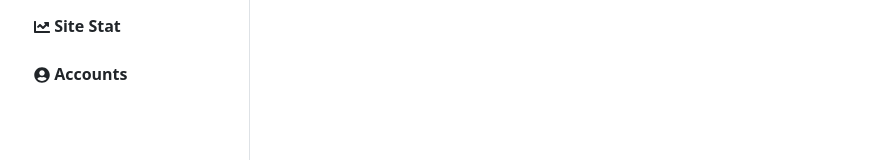
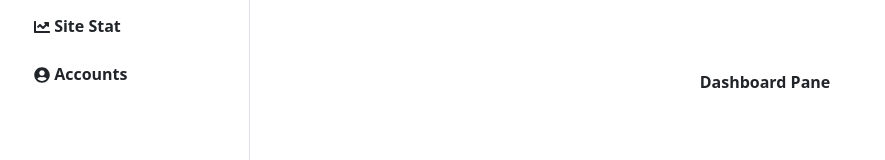
Before and after one commit to jess-bugs/accolade, a React (Vite) app: page /dash/1 in a window 1280 px wide. Shown: the part 318-478 px from the top of the page, without its empty margins (0-885 px from the left). Built offline with nearby package versions, Linux system fonts and the light colour scheme.

Commit message:
adds panes to sidebar

```diff
--- a/src/components/SidebarItems.jsx
+++ b/src/components/SidebarItems.jsx
@@ -16,6 +16,7 @@ const SidebarItems = () => {
   const dir_path = useLocation();
   const [activeLink, setActiveLink] = useState("/dashboard");
 
+  console.log('Path: ' + dir_path.pathname)
 
   return (
     <>
--- a/src/pages/Dashboard.jsx
+++ b/src/pages/Dashboard.jsx
@@ -4,9 +4,15 @@ import Sidebar from '../components/Sidebar'
 import SidebarItems from '../components/SidebarItems'
 import WorkspaceLogo from '../components/WorkspaceLogo'
 import Content from '../components/Content'
-import Portals from './Portals'
 import ProfilePic from '../assets/images/JessB.jpg';
 import NavBarBottom from '../components/NavBarBottom'
+
+
+// Content Panes
+import DashboardPane from '../panes/DashboardPane'
+import Portals from '../panes/Portals'
+import SiteStat from '../panes/SiteStat'
+import Accounts from '../panes/Accounts'
 
 const Dashboard = () => {
 
@@ -24,9 +30,19 @@ const Dashboard = () => {
 
             <Content>
 
-                {page === 'portal' && (
-                    <Portals />
-                )}
+                {
+                // dashboard pane
+                page === 'dashboard' ? <DashboardPane /> :
+
+                page === 'portal' ? <Portals /> :
+
+                page === 'site-stat' ? <SiteStat /> :
+
+                page === 'accounts' ? <Accounts /> :
+
+                <DashboardPane />
+
+                }
 
 
             </Content>
--- a/src/pages/Portals.jsx
+++ /dev/null
@@ -1,17 +0,0 @@
-import React from 'react'
-import Sidebar from '../components/Sidebar'
-import SidebarItems from '../components/SidebarItems'
-import WorkspaceLogo from '../components/WorkspaceLogo'
-
-const Portals = () => {
-
-
-
-  return (
-    <>
-      <div className="fw-bold text-center my-auto">Hi, I am Portals!</div>
-    </>
-  )
-}
-
-export default Portals
--- /dev/null
+++ b/src/panes/Accounts.jsx
@@ -0,0 +1,11 @@
+import React from 'react'
+
+const Accounts = () => {
+    return (
+        <div className="my-auto text-center fw-bold">
+            Accounts Pane
+        </div>
+    )
+}
+
+export default Accounts
--- /dev/null
+++ b/src/panes/DashboardPane.jsx
@@ -0,0 +1,11 @@
+import React from 'react'
+
+const DashboardPane = () => {
+    return (
+        <div className="my-auto text-center fw-bold">
+            Dashboard Pane
+        </div>
+    )
+}
+
+export default DashboardPane
--- /dev/null
+++ b/src/panes/Portals.jsx
@@ -0,0 +1,11 @@
+import React from 'react'
+
+const Portals = () => {
+    return (
+        <div className="my-auto text-center fw-bold">
+            Portals
+        </div>
+    )
+}
+
+export default Portals
--- /dev/null
+++ b/src/panes/SiteStat.jsx
@@ -0,0 +1,13 @@
+import React from 'react'
+
+const SiteStat = () => {
+  return (
+    <>
+    <div className="my-auto text-center fw-bold">
+        Site Status
+    </div>
+    </>
+  )
+}
+
+export default SiteStat
```
